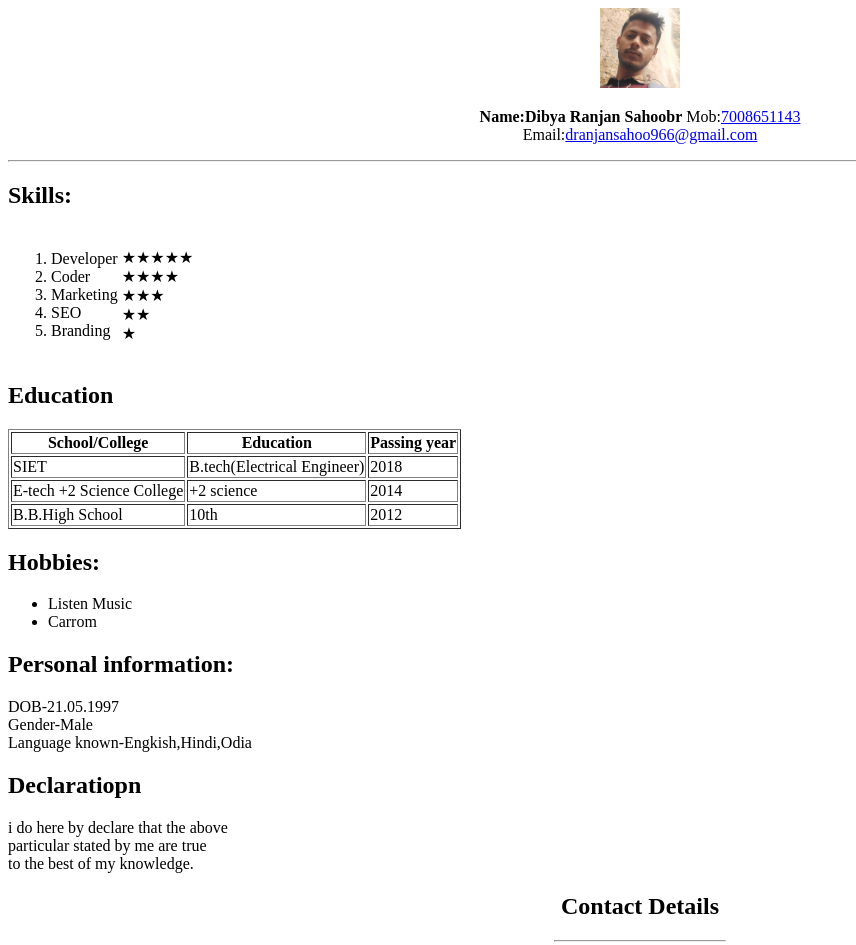
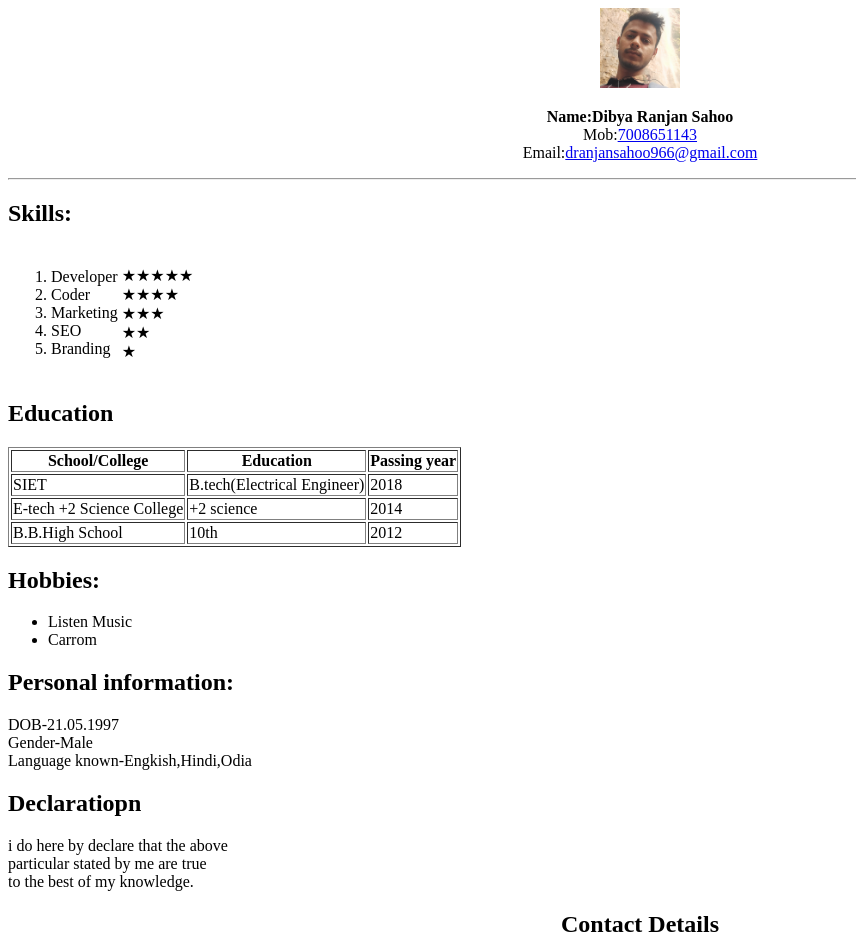
Before and after one commit to DibyaRanjan123/cv, a plain HTML site: page index.html in a window 1280 px wide. Shown: the top 945 px of the page, without its empty margins (0-856 px from the left). Drawn offline with Linux system fonts and the light colour scheme.

Commit message:
Update index.html

```diff
--- a/index.html
+++ b/index.html
@@ -7,7 +7,7 @@
   <body>
     <center>
       <img src="Dibya.jpg" height="80" width="80"  alt="Dibya Pic">
-      <p><b>Name:Dibya Ranjan Sahoobr</b>
+      <p><b>Name:Dibya Ranjan Sahoo</b><br>
          Mob:<a href="tel:7008651143">7008651143</a><br>
          Email:<a href="mailto:dranjansahoo966@gmail.com">dranjansahoo966@gmail.com</a>
       </p>
```
